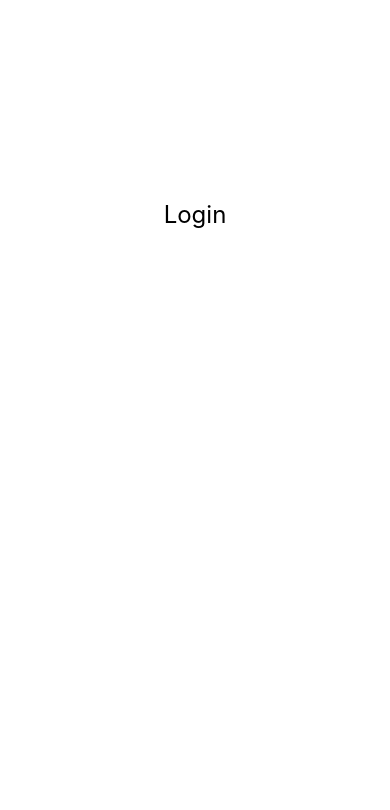
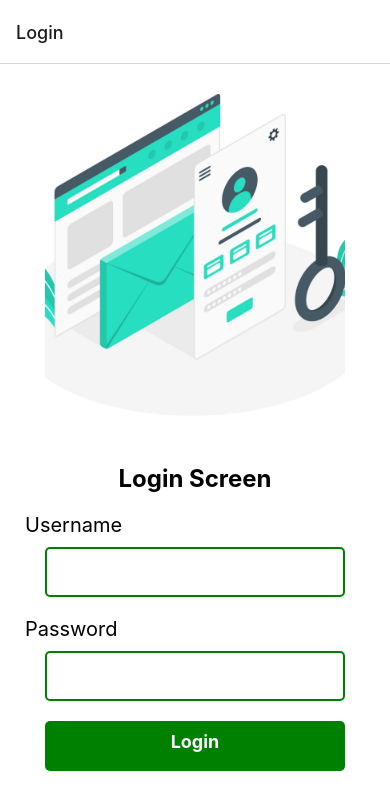
Before and after one commit to abdirahmn39/SomplantsApp, a React Native app: screen /Login in a window 390 px wide. Shown: the top 810 px of the page. Built offline with nearby package versions, Linux system fonts and the light colour scheme.

Commit message:
added the login screen with navigation first try, and also the detail page is not modified

```diff
--- a/App.js
+++ b/App.js
@@ -5,14 +5,14 @@ import Login from './Login';
 
 export default function App() {
   return (
-    <Login/>
+    <Navigation/>
   );
 }
 
 const styles = StyleSheet.create({
   container: {
     flex: 1,
-    backgroundColor: '#fff',
+    backgroundColor: 'white',
     alignItems: 'center',
     justifyContent: 'center',
   },
--- a/Login.js
+++ b/Login.js
@@ -1,25 +1,77 @@
-import React from 'react';
-import {View, Text, StyleSheet} from 'react-native';
+import React from "react";
+import { View, Text, StyleSheet, Image, TextInput, TouchableOpacity } from "react-native";
+import Navigation from "./Navigation";
+import { NavigationContainer } from '@react-navigation/native';
+import { createStackNavigator } from '@react-navigation/stack';
 
-const Login = () => {
+const Login = ({ navigation }) => {
   return (
     <View style={styles.container}>
-            <Text style={styles.text}>Login</Text>
+      <Image style={styles.image} source={require("./assets/login.jpg")} />
+      <Text style={styles.text}>Login Screen</Text>
+
+      <View>
+        <Text style={styles.label}>Username</Text>
+        <TextInput style={styles.txtinput} />
+        <Text style={styles.label}>Password</Text>
+        <TextInput style={styles.txtinput} />
+
+        <TouchableOpacity style={styles.buttonContainer} onPress={() => navigation.navigate('Home')}>
+          <Text style={styles.buttonText}>Login</Text>
+        </TouchableOpacity>
       </View>
-
+    </View>
   );
 };
 
 const styles = StyleSheet.create({
   container: {
     flex: 1,
-        alignitems: 'center'
+    alignItems: "center",
+    backgroundColor: "white",
   },
   text: {
     fontSize: 24,
+    textAlign: "center",
+    marginTop: 10,
+    fontWeight: "bold",
+    fontSize: 24,
+  },
+  image: {
+    width: 300,
+    height: 400,
+    marginTop: -10,
+  },
+  label: {
+    fontSize: 20,
+    marginTop: 20,
+    marginLeft: -20,
+    textAlign: "left",
+  },
+  txtinput: {
+    borderColor: "green",
+    borderStyle: "solid",
+    borderWidth: 2,
+    borderRadius: 5,
+    width: 300,
+    height: 50,
+    fontSize: 18,
+    paddingLeft: 10,
+    marginTop: 10,
+  },
+  buttonContainer: {
+    backgroundColor: 'green',
+    padding: 10,
+    borderRadius: 5,
+    marginTop: 20,
+    height: 50
+  },
+  buttonText: {
+    color: 'white',
+    fontSize: 18,
+    fontWeight: 'bold',
     textAlign: 'center',
-        marginTop: 200
-    }
+  },
 });
 
 export default Login;
--- a/Navigation.js
+++ b/Navigation.js
@@ -2,6 +2,7 @@ import React from 'react';
 import { StatusBar } from 'react-native';
 import { NavigationContainer } from '@react-navigation/native';
 import { createStackNavigator } from '@react-navigation/stack';
+import Login from "./Login"
 import HomeScreen from './HomeScreen';
 import DetailsScreen from './DetailsScreen';
 import 'react-native-gesture-handler';
@@ -12,9 +13,10 @@ const Navigation = () => {
   return (
     <NavigationContainer>
     <Stack.Navigator>
+    <Stack.Screen name="Login" component={Login}/>
     <Stack.Screen name="Home" component={HomeScreen} />
     <Stack.Screen name="Products" component={Products}  />
-      <Stack.Screen name="Details" component={DetailsScreen} />
+    <Stack.Screen name="Details" component={DetailsScreen} />
     </Stack.Navigator>
   </NavigationContainer>
   );
```
Also changed, not shown: assets/login.jpg (added). Lines whose indentation alone changed are shown as unchanged.
